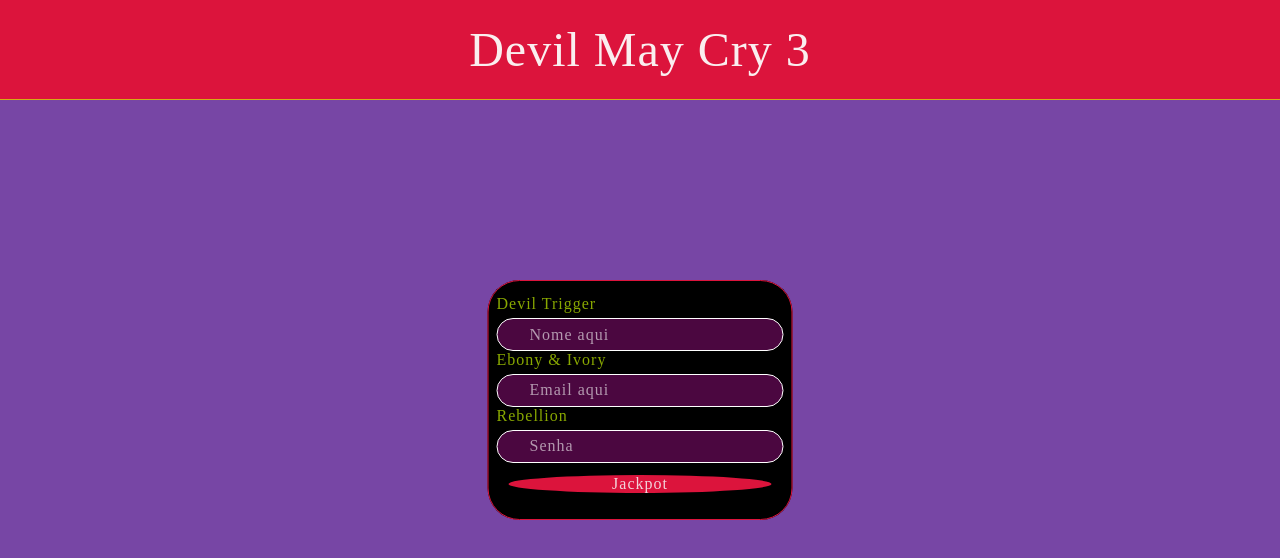
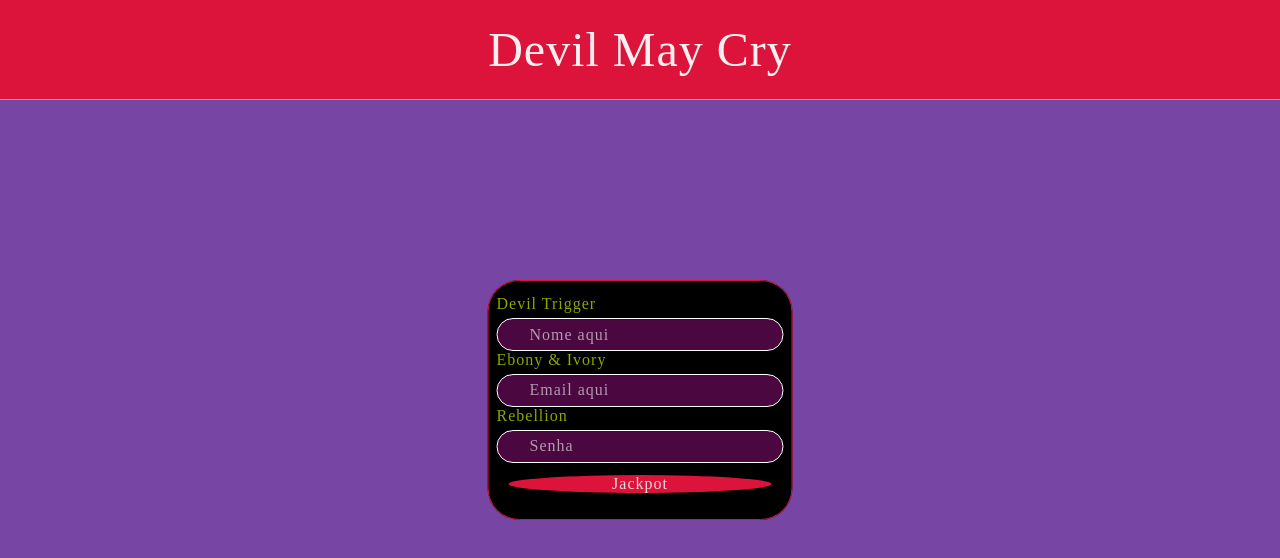
Before and after one commit to CassioDdA/Projeto-DMC, a plain HTML site: page index.html in a window 1280 px wide. Drawn offline with Linux system fonts and the light colour scheme.

Commit message:
mudei o Devil May Cry 3 para Devil May Cry

```diff
--- a/index.html
+++ b/index.html
@@ -19,7 +19,7 @@
 
 
     <header>
-        <h1>Devil May Cry 3</h1>
+        <h1>Devil May Cry</h1>
     </header>
 
 
```
